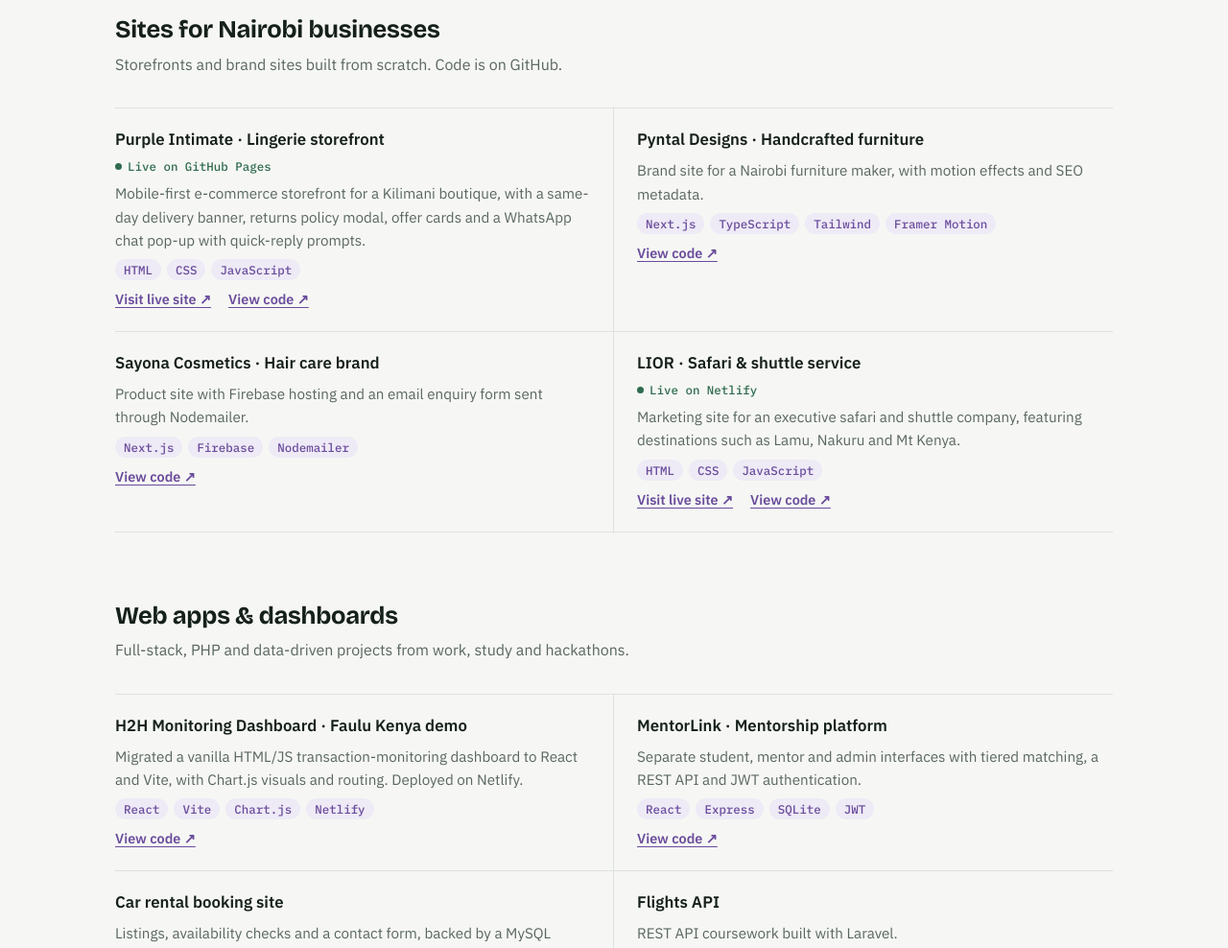
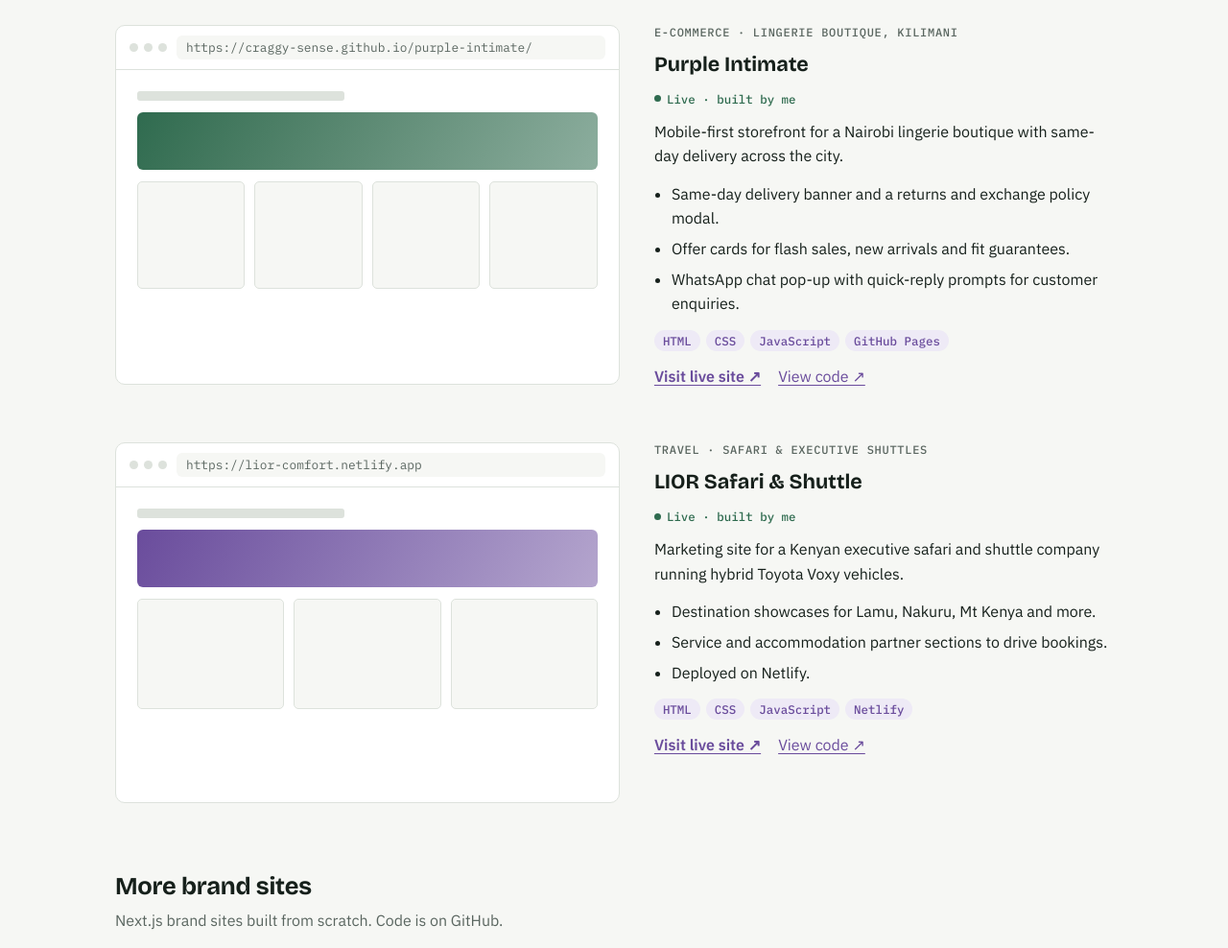
Before and after one commit to Craggy-sense/Craggy-sense.github.io, a plain HTML site: page index.html in a window 1280 px wide. Shown: the part 1380-2368 px from the top of the page at 96% size. Drawn offline with nearby package versions, Linux system fonts and the light colour scheme.

Commit message:
Add files via upload

```diff
--- a/index.html
+++ b/index.html
@@ -138,7 +138,7 @@ footer { font-size: .85rem; color: var(--muted); }
 
   <section aria-labelledby="live">
     <h2 id="live">Live sites</h2>
-    <p class="sub">Sites I built and launched, from development through to hosting and domain setup.</p>
+    <p class="sub">Sites I built and launched for businesses and organisations. Click through to see them running.</p>
     <div class="projects">
 
       <article class="project">
@@ -181,17 +181,55 @@ footer { font-size: .85rem; color: var(--muted); }
         </div>
       </article>
 
+      <article class="project">
+        <div class="frame" aria-hidden="true">
+          <div class="bar"><div class="dots"><i></i><i></i><i></i></div><div class="url">https://craggy-sense.github.io/purple-intimate/</div></div>
+          <div class="shot shop"><div class="nav"></div><div class="hero"></div><div class="row"><b></b><b></b><b></b><b></b></div></div>
+        </div>
+        <div class="notes">
+          <span class="kind">E-commerce · Lingerie boutique, Kilimani</span>
+          <h3>Purple Intimate</h3>
+          <span class="status">Live · built by me</span>
+          <p>Mobile-first storefront for a Nairobi lingerie boutique with same-day delivery across the city.</p>
+          <ul>
+            <li>Same-day delivery banner and a returns and exchange policy modal.</li>
+            <li>Offer cards for flash sales, new arrivals and fit guarantees.</li>
+            <li>WhatsApp chat pop-up with quick-reply prompts for customer enquiries.</li>
+          </ul>
+          <div class="chips"><span>HTML</span><span>CSS</span><span>JavaScript</span><span>GitHub Pages</span></div>
+          <div class="links"><a class="visit" href="https://craggy-sense.github.io/purple-intimate/" target="_blank" rel="noopener">Visit live site ↗</a><a href="https://github.com/Craggy-sense/purple-intimate" target="_blank" rel="noopener">View code ↗</a></div>
+        </div>
+      </article>
+
+      <article class="project">
+        <div class="frame" aria-hidden="true">
+          <div class="bar"><div class="dots"><i></i><i></i><i></i></div><div class="url">https://lior-comfort.netlify.app</div></div>
+          <div class="shot org"><div class="nav"></div><div class="hero"></div><div class="row three"><b></b><b></b><b></b></div></div>
+        </div>
+        <div class="notes">
+          <span class="kind">Travel · Safari &amp; executive shuttles</span>
+          <h3>LIOR Safari &amp; Shuttle</h3>
+          <span class="status">Live · built by me</span>
+          <p>Marketing site for a Kenyan executive safari and shuttle company running hybrid Toyota Voxy vehicles.</p>
+          <ul>
+            <li>Destination showcases for Lamu, Nakuru, Mt Kenya and more.</li>
+            <li>Service and accommodation partner sections to drive bookings.</li>
+            <li>Deployed on Netlify.</li>
+          </ul>
+          <div class="chips"><span>HTML</span><span>CSS</span><span>JavaScript</span><span>Netlify</span></div>
+          <div class="links"><a class="visit" href="https://lior-comfort.netlify.app" target="_blank" rel="noopener">Visit live site ↗</a><a href="https://github.com/Craggy-sense/Lior-Comfort" target="_blank" rel="noopener">View code ↗</a></div>
+        </div>
+      </article>
+
     </div>
   </section>
 
   <section aria-labelledby="biz">
-    <h2 id="biz">Sites for Nairobi businesses</h2>
-    <p class="sub">Storefronts and brand sites built from scratch. Code is on GitHub.</p>
+    <h2 id="biz">More brand sites</h2>
+    <p class="sub">Next.js brand sites built from scratch. Code is on GitHub.</p>
     <div class="grid">
-      <div class="item"><h3>Purple Intimate · Lingerie storefront</h3><span class="status">Live on GitHub Pages</span><p>Mobile-first e-commerce storefront for a Kilimani boutique, with a same-day delivery banner, returns policy modal, offer cards and a WhatsApp chat pop-up with quick-reply prompts.</p><div class="chips"><span>HTML</span><span>CSS</span><span>JavaScript</span></div><div class="links"><a href="https://craggy-sense.github.io/purple-intimate/" target="_blank" rel="noopener">Visit live site ↗</a><a href="https://github.com/Craggy-sense/purple-intimate" target="_blank" rel="noopener">View code ↗</a></div></div>
       <div class="item"><h3>Pyntal Designs · Handcrafted furniture</h3><p>Brand site for a Nairobi furniture maker, with motion effects and SEO metadata.</p><div class="chips"><span>Next.js</span><span>TypeScript</span><span>Tailwind</span><span>Framer Motion</span></div><a href="https://github.com/Craggy-sense/Furniture_Web" target="_blank" rel="noopener">View code ↗</a></div>
       <div class="item"><h3>Sayona Cosmetics · Hair care brand</h3><p>Product site with Firebase hosting and an email enquiry form sent through Nodemailer.</p><div class="chips"><span>Next.js</span><span>Firebase</span><span>Nodemailer</span></div><a href="https://github.com/Craggy-sense/SayonaCosmetics" target="_blank" rel="noopener">View code ↗</a></div>
-      <div class="item"><h3>LIOR · Safari &amp; shuttle service</h3><span class="status">Live on Netlify</span><p>Marketing site for an executive safari and shuttle company, featuring destinations such as Lamu, Nakuru and Mt Kenya.</p><div class="chips"><span>HTML</span><span>CSS</span><span>JavaScript</span></div><div class="links"><a href="https://lior-comfort.netlify.app" target="_blank" rel="noopener">Visit live site ↗</a><a href="https://github.com/Craggy-sense/Lior-Comfort" target="_blank" rel="noopener">View code ↗</a></div></div>
     </div>
   </section>
 
```
